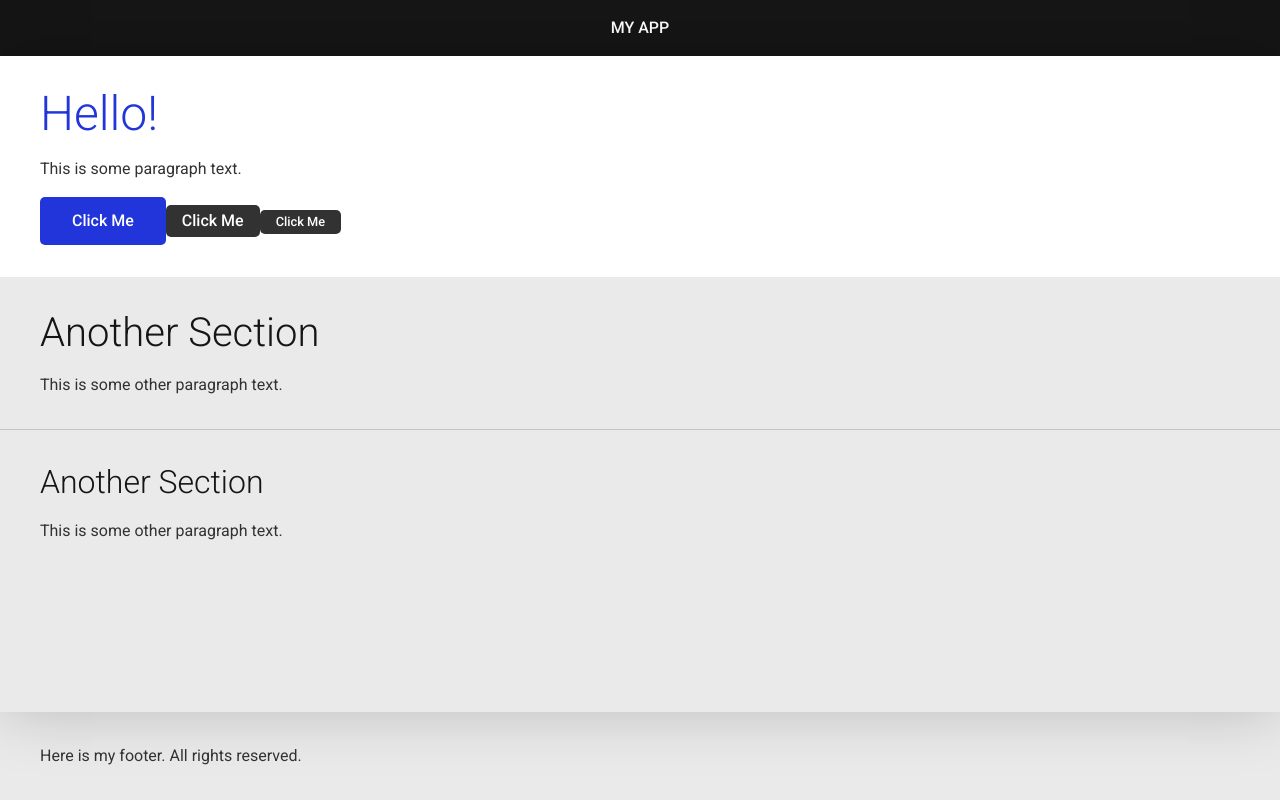
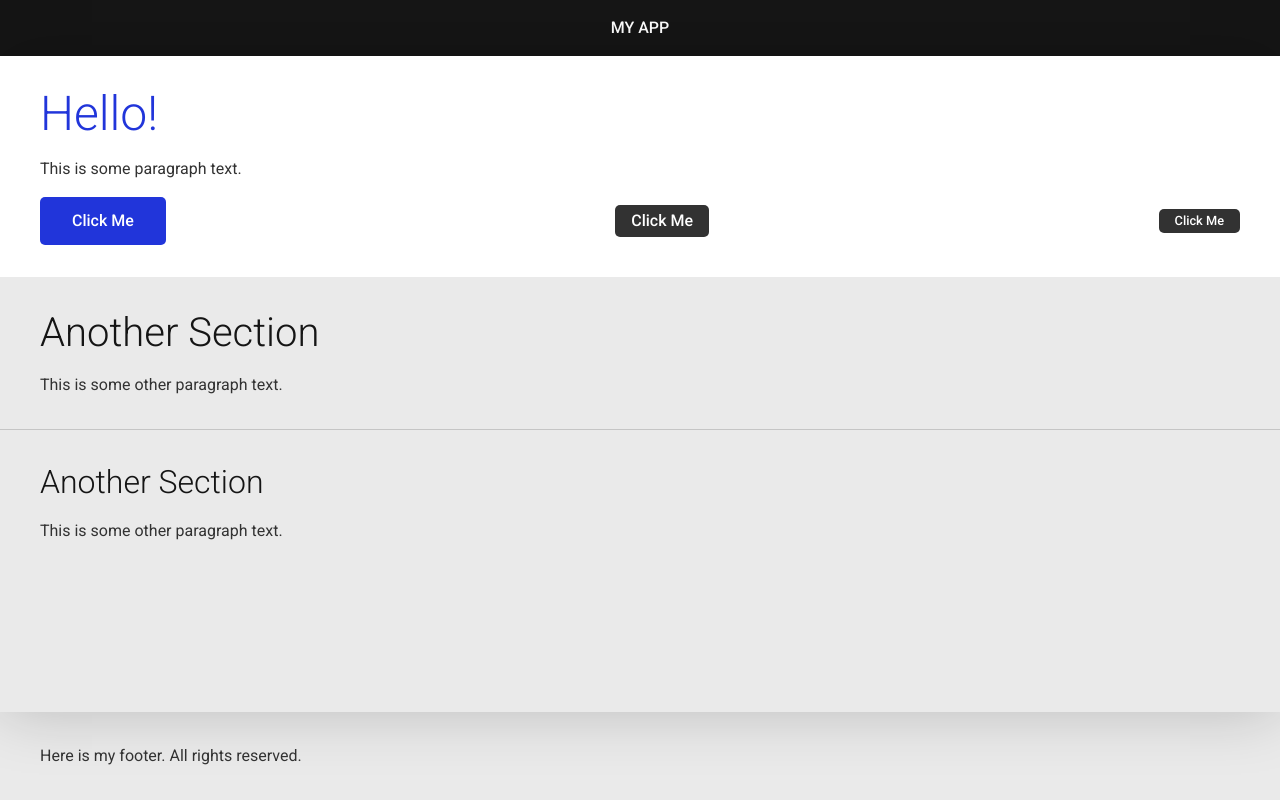
Before and after one commit to calebjacob/next, a Next.js app: page / in a window 1280 px wide. Built offline with nearby package versions, Linux system fonts and the light colour scheme.

Commit message:
Wrapped up flex component

```diff
--- a/components/button/styled.ts
+++ b/components/button/styled.ts
@@ -15,6 +15,7 @@ const Button = styled.button<{
   height: ${p => p.theme.inputSizes[p.$size]};
   padding: 0 ${p => (p.$size === 'large' ? p.theme.spacing.large : p.theme.spacing.standard)};
   margin-bottom: ${p => p.theme.spacing.standard};
+  flex-shrink: 0;
   transition: opacity ${p => p.theme.transitionSpeed};
 
   &:hover {
--- a/components/flex/index.tsx
+++ b/components/flex/index.tsx
@@ -1,6 +1,6 @@
 import type { FC, ReactNode } from 'react';
 
-import type { ThemeSpacing } from '@/styles/themes';
+import type { ThemeBreakPoints, ThemeSpacing } from '@/styles/themes';
 
 import * as S from './styled';
 import type { AlignContent, AlignItems, Direction, JustifyContent, Wrap } from './types';
@@ -8,6 +8,7 @@ import type { AlignContent, AlignItems, Direction, JustifyContent, Wrap } from '
 interface Props {
   alignContent?: AlignContent;
   alignItems?: AlignItems;
+  breakPoint?: ThemeBreakPoints;
   children: ReactNode;
   direction?: Direction;
   gap?: ThemeSpacing;
@@ -15,8 +16,31 @@ interface Props {
   wrap?: Wrap;
 }
 
-const Flex: FC<Props> = ({ direction = 'row', children, wrap = 'nowrap' }: Props) => {
-  return <S.Flex>{children}</S.Flex>;
+const Flex: FC<Props> = ({
+  alignContent,
+  alignItems = 'center',
+  breakPoint,
+  children,
+  direction = 'row',
+  gap = 'standard',
+  justifyContent = 'space-between',
+  wrap = 'nowrap'
+}: Props) => {
+  return (
+    <S.Flex
+      $styles={{
+        alignContent,
+        alignItems,
+        breakPoint,
+        direction,
+        gap,
+        justifyContent,
+        wrap
+      }}
+    >
+      {children}
+    </S.Flex>
+  );
 };
 
 export default Flex;
--- a/components/flex/styled.ts
+++ b/components/flex/styled.ts
@@ -1,5 +1,42 @@
-import styled from 'styled-components';
+import styled, { css } from 'styled-components';
 
-export const Flex = styled.div`
+import type { ThemeBreakPoints, ThemeSpacing } from '@/styles/themes';
+
+import type { AlignContent, AlignItems, Direction, JustifyContent, Wrap } from './types';
+
+const Breakpoint = css`
+  flex-direction: column;
+  margin-bottom: ${p => p.theme.spacing.standard};
+
+  & > * {
+    margin-bottom: 0;
+  }
+`;
+
+export const Flex = styled.div<{
+  $styles: {
+    alignContent?: AlignContent;
+    alignItems: AlignItems;
+    breakPoint?: ThemeBreakPoints;
+    direction: Direction;
+    gap: ThemeSpacing;
+    justifyContent: JustifyContent;
+    wrap: Wrap;
+  };
+}>`
   display: flex;
+  align-content: ${p => p.$styles.alignContent};
+  align-items: ${p => p.$styles.alignItems};
+  flex-direction: ${p => p.$styles.direction};
+  gap: ${p => p.theme.spacing[p.$styles.gap]};
+  justify-content: ${p => p.$styles.justifyContent};
+  flex-wrap: ${p => p.$styles.wrap};
+
+  ${p =>
+    p.$styles.breakPoint &&
+    css`
+      @media (max-width: ${p.theme.breakPoints[p.$styles.breakPoint]}) {
+        ${Breakpoint}
+      }
+    `};
 `;
--- a/pages/index.tsx
+++ b/pages/index.tsx
@@ -1,6 +1,7 @@
 import type { NextPage } from 'next';
 
 import Button from '@/components/button';
+import Flex from '@/components/flex';
 import Heading from '@/components/heading';
 import Paragraph from '@/components/paragraph';
 import Section from '@/components/section';
@@ -13,11 +14,14 @@ const HomePage: NextPage = () => {
           Hello!
         </Heading>
         <Paragraph>This is some paragraph text.</Paragraph>
-        <Button size="large">Click Me</Button>
-        <Button appearance="secondary">Click Me</Button>
-        <Button appearance="secondary" size="small">
-          Click Me
-        </Button>
+
+        <Flex breakPoint="tablet">
+          <Button size="large">Click Me</Button>
+          <Button appearance="secondary">Click Me</Button>
+          <Button appearance="secondary" size="small">
+            Click Me
+          </Button>
+        </Flex>
       </Section>
 
       <Section>
--- a/styles/themes.ts
+++ b/styles/themes.ts
@@ -1,11 +1,17 @@
 export type Theme = typeof standardTheme;
 
+export type ThemeBreakPoints = keyof typeof standardTheme.breakPoints;
 export type ThemeColors = keyof typeof standardTheme.colors;
 export type ThemeInputSizes = keyof typeof standardTheme.inputSizes;
-export type ThemeSpacing = keyof typeof standardTheme.spacing.standard;
+export type ThemeSpacing = keyof typeof standardTheme.spacing;
 
 export const standardTheme = {
   borderRadius: '5px',
+
+  breakPoints: {
+    phone: '500px',
+    tablet: '900px'
+  },
 
   colors: {
     brandPrimary: '#2135da',
```
Also changed, not shown: 1 other file (tests, documents, lock files or other folders).
